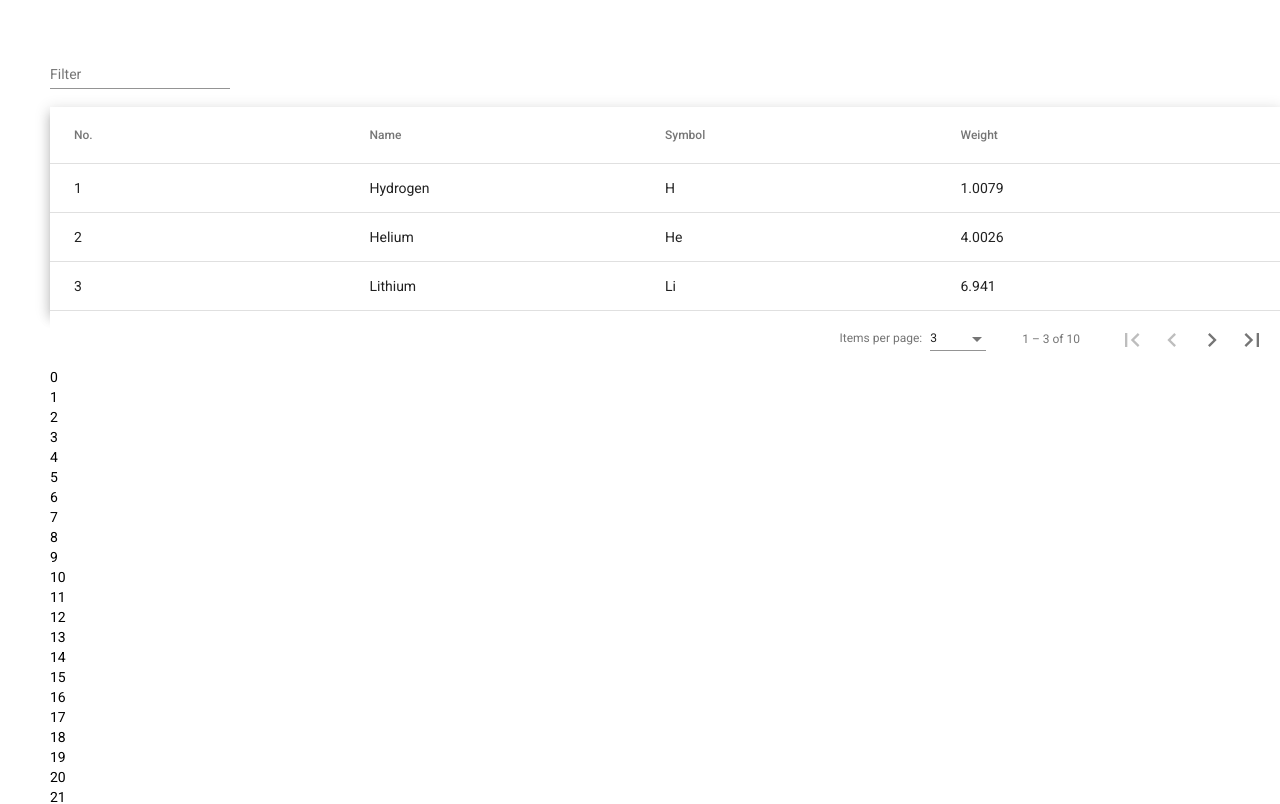
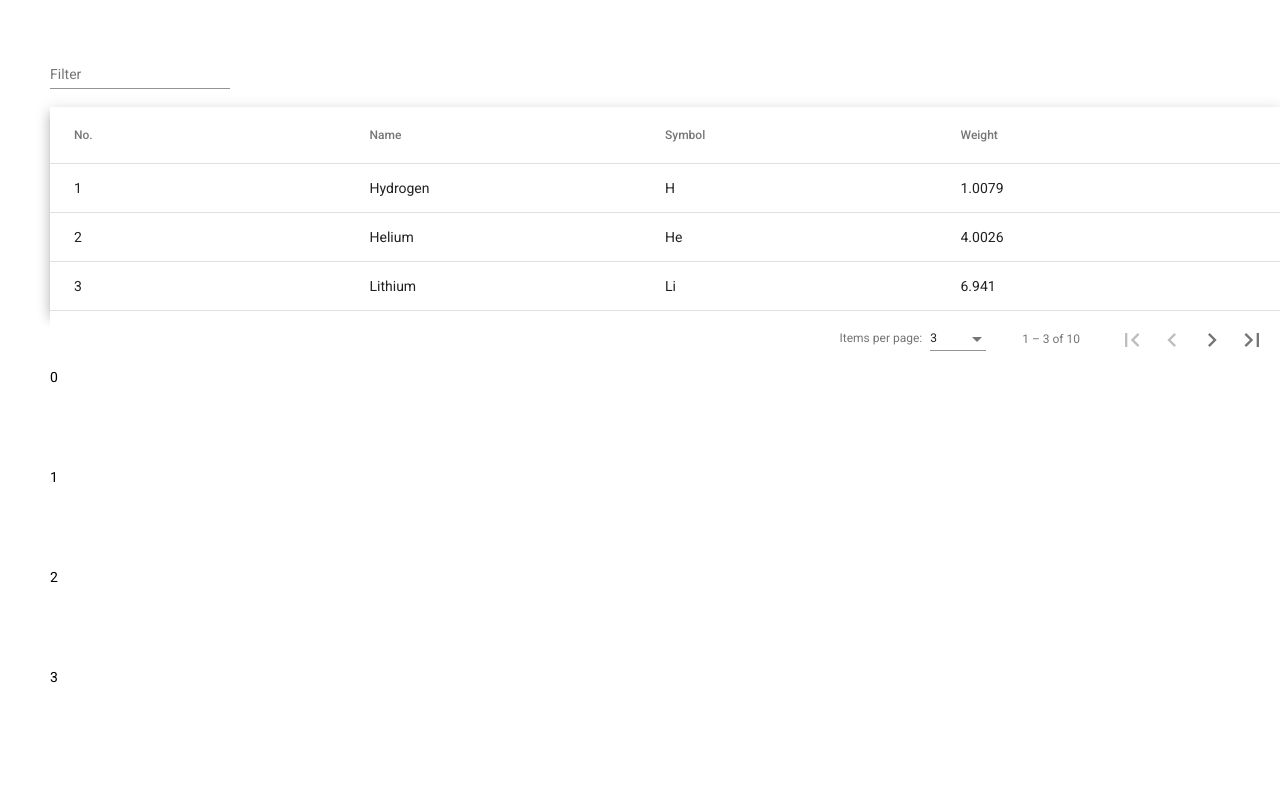
Before and after one commit to markpackham/angular_material_learn, an Angular app: page / in a window 1280 px wide. Shown: the top 804 px of the page. Built offline with nearby package versions, Linux system fonts and the light colour scheme.

Commit message:
use styling for both view port and number to restrict amount shown
https://youtu.be/jo2Gvw8tC_s?t=258

```diff
--- a/src/app/app.component.css
+++ b/src/app/app.component.css
@@ -2,3 +2,12 @@
   margin-top: 50px;
   margin-left: 50px;
 }
+
+
+.number {
+  height: 100px;
+}
+
+.scroll {
+  height: 400px;
+}
--- a/src/app/app.component.html
+++ b/src/app/app.component.html
@@ -34,7 +34,12 @@
 
   <mat-paginator [pageSize]="3" [pageSizeOptions]="[3,10,20]" showFirstLastButtons></mat-paginator>
 
-  <div *ngFor="let number of numbers">
-    {{number}}
-  </div>
+  <!-- Virtual scrolling demo -->
+
+  <cdk-virtual-scroll-viewport itemSize="100" class="scroll">
+    <div *ngFor="let number of numbers" class="number">
+      {{number}}
+    </div>
+  </cdk-virtual-scroll-viewport>
+
 </div>
```
